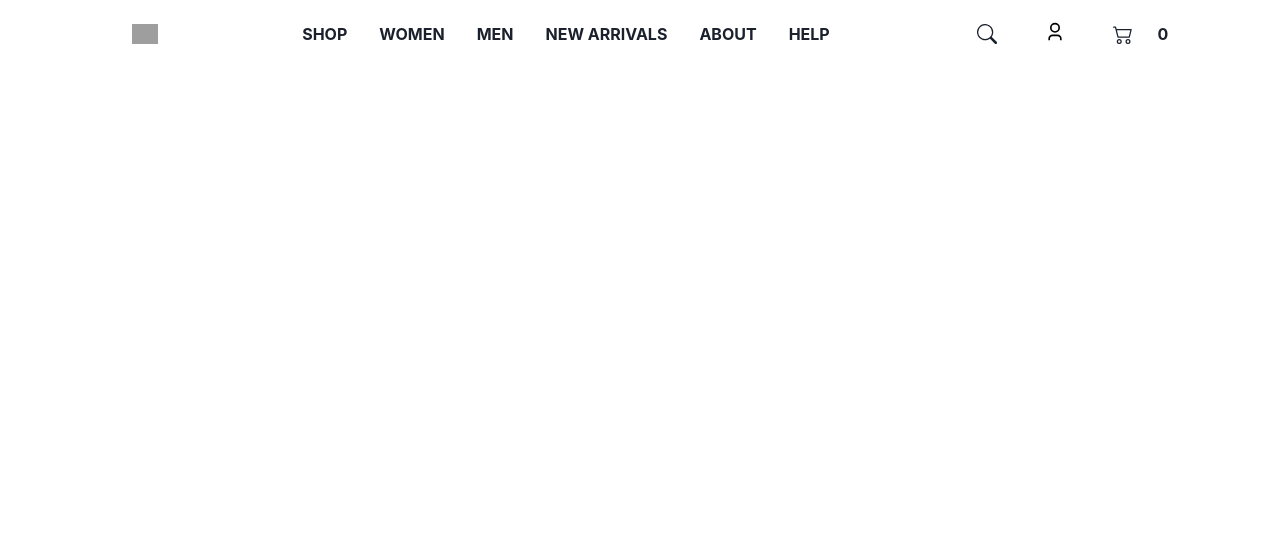
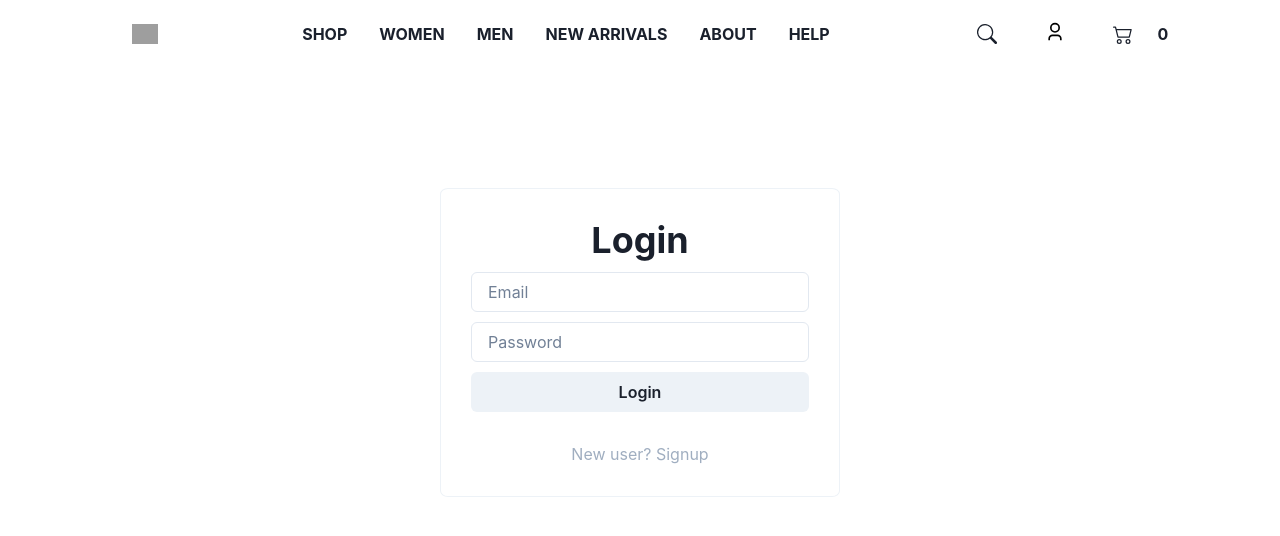
Before and after one commit to Chandrakant121/ecom, a React (Vite) app: page /login in a window 1280 px wide. Shown: the top 536 px of the page. Built offline with nearby package versions, Linux system fonts and the light colour scheme; grey boxes are pictures that could not be loaded.

Commit message:
login page added

```diff
--- a/src/App.jsx
+++ b/src/App.jsx
@@ -4,6 +4,7 @@ import { Routes, Route, Link } from "react-router-dom"
 import Homepae from './Pages/Homepage'
 import Shoppage from './Pages/Shoppage'
 import ProductDetails from './Pages/ProductDetails'
+import Login from './Pages/Login'
 //npm run dev
 //json-server db.json --port 8080
 function App() {
@@ -15,6 +16,9 @@ function App() {
         <Route path='/' element={<Homepae />} />
         <Route path='/collections/all' element={<Shoppage />} />
         <Route path='/collections/all/:id' element={<ProductDetails />} />
+        {/* <Route path='/orders/' element={<Orders />} /> */}
+        <Route path='/login' element={<Login />} />
+        {/* <Route path='/signup' element={<Signup />} /> */}
       </Routes>
     </div>
   )
--- /dev/null
+++ b/src/Pages/Login.jsx
@@ -0,0 +1,33 @@
+import { Button, Container, Heading, Input, Text, useToast, VStack } from "@chakra-ui/react";
+import { useState } from "react";
+import { Link, useNavigate } from "react-router-dom";
+import { useDispatch } from 'react-redux';
+// import { loginRequest } from "../Redux/auth/action"
+const Login = () => {
+    const [login, setLogin] = useState({ email: "", password: "" });
+    const dispatch = useDispatch();
+    const toast = useToast();
+    const navigate = useNavigate();
+
+    const handleChange = ({ target: { name, value } }) => {
+        setLogin({ ...login, [name]: value });
+    }
+    const handleSubmit = () => {
+        dispatch(loginRequest(login, toast, navigate));
+    }
+
+    return (
+        <>
+            <Container border={'1px solid #edf2f7'} my={['190px', '120px']} borderRadius={'2%'} p={'30px'} maxW={'400px'}>
+                <VStack gap={'10px'}>
+                    <Heading>Login</Heading>
+                    <Input onChange={handleChange} name='email' value={login.email} type={'email'} placeholder='Email' />
+                    <Input onChange={handleChange} name='password' value={login.password} type={'password'} placeholder='Password' />
+                    <Button onClick={handleSubmit} w={'100%'}>Login</Button>
+                    <Link to={'/signup'}><Text pt={'20px'} color={'gray.400'}>New user? Signup</Text></Link>
+                </VStack>
+            </Container>
+        </>
+    );
+};
+export default Login
--- a/src/components/Profile.jsx
+++ b/src/components/Profile.jsx
@@ -10,6 +10,7 @@ import {
 } from '@chakra-ui/react'
 import { RiUser3Line } from 'react-icons/ri'
 import { Link as RouterLink } from "react-router-dom"
+
 
 const Profile = () => {
     return (
```
